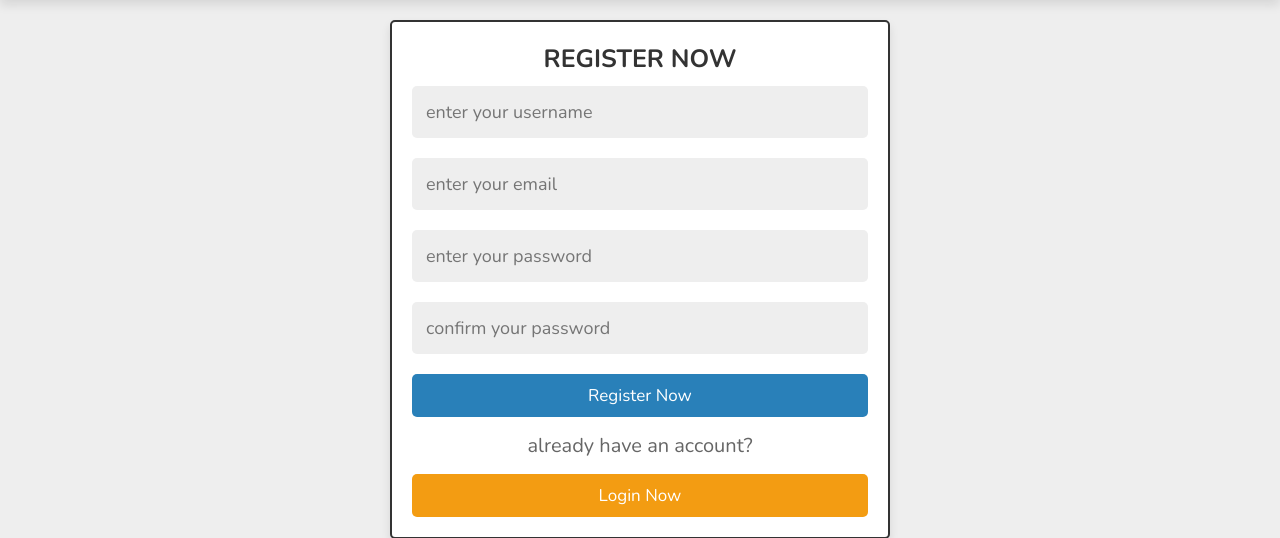
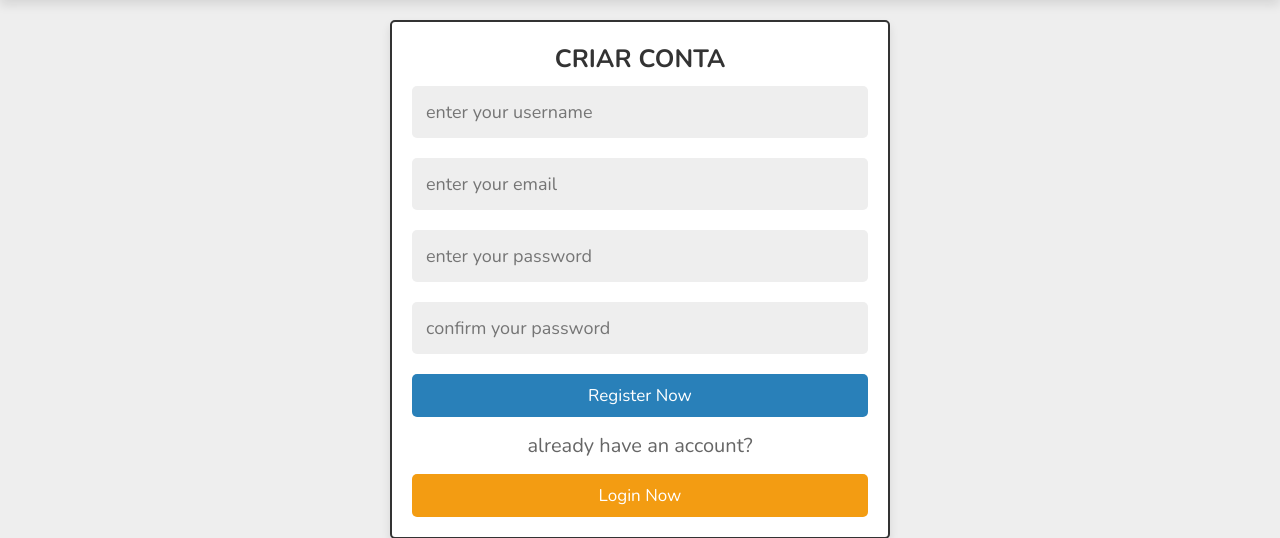
Before and after one commit to ussene026/026store, a PHP site: page /criar_conta.php in a window 1280 px wide. Shown: the part 74-612 px from the top of the page. Run offline with PHP 8.4, Linux system fonts and the light colour scheme; tables that the repository leaves empty or names only in its code hold one stand-in row (values such as "Sample post"); some libraries are stand-ins or nearby versions.

Commit message:
New pack update [1.0.3]

```diff
--- a/criar_conta.php
+++ b/criar_conta.php
@@ -1,17 +1,12 @@
 <?php
-
 include 'components/connect.php';
-
 session_start();
-
 if(isset($_SESSION['user_id'])){
    $user_id = $_SESSION['user_id'];
 }else{
    $user_id = '';
 };
-
 if(isset($_POST['submit'])){
-
    $name = $_POST['name'];
    $name = filter_var($name, FILTER_SANITIZE_STRING);
    $email = $_POST['email'];
@@ -26,14 +21,14 @@ if(isset($_POST['submit'])){
    $row = $select_user->fetch(PDO::FETCH_ASSOC);
 
    if($select_user->rowCount() > 0){
-      $message[] = 'email already exists!';
+      $message[] = 'Registe outro email!';
    }else{
       if($pass != $cpass){
-         $message[] = 'confirm password not matched!';
+         $message[] = 'As senhas não correspondem!';
       }else{
          $insert_user = $conn->prepare("INSERT INTO `users`(name, email, password) VALUES(?,?,?)");
          $insert_user->execute([$name, $email, $cpass]);
-         $message[] = 'registered successfully, login now please!';
+         $message[] = 'Conta criada com sucesso, confirme a conta e faça login!';
       }
    }
 
@@ -42,19 +37,15 @@ if(isset($_POST['submit'])){
 ?>
 
 <!DOCTYPE html>
-<html lang="en">
+<html lang="pt-PT">
 <head>
    <meta charset="UTF-8">
    <meta http-equiv="X-UA-Compatible" content="IE=edge">
    <meta name="viewport" content="width=device-width, initial-scale=1.0">
-   <title>register</title>
-
-   <!-- font awesome cdn link  -->
+   <title>Criar Conta - 026 STORE</title>
+   <link rel="shortcut icon" href="./images/favicon.png" type="image/x-icon">
    <link rel="stylesheet" href="https://cdnjs.cloudflare.com/ajax/libs/font-awesome/6.1.1/css/all.min.css">
-
-   <!-- custom css file link  -->
    <link rel="stylesheet" href="css/style.css">
-
 </head>
 <body>
 
@@ -63,7 +54,7 @@ if(isset($_POST['submit'])){
 <section class="form-container">
 
    <form action="" method="post">
-      <h3>register now</h3>
+      <h3>Criar Conta</h3>
       <input type="text" name="name" required placeholder="enter your username" maxlength="20"  class="box">
       <input type="email" name="email" required placeholder="enter your email" maxlength="50"  class="box" oninput="this.value = this.value.replace(/\s/g, '')">
       <input type="password" name="pass" required placeholder="enter your password" maxlength="20"  class="box" oninput="this.value = this.value.replace(/\s/g, '')">
```
